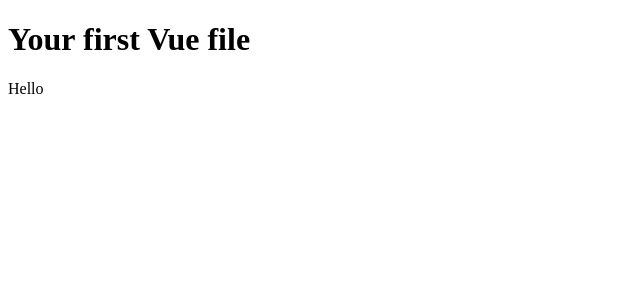
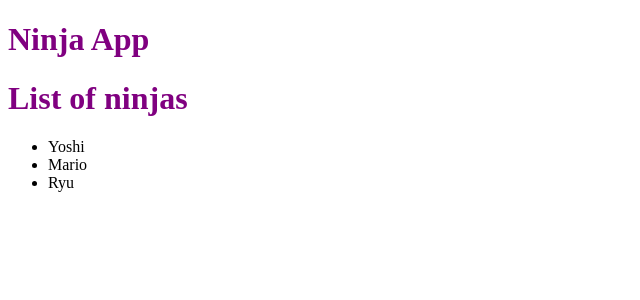
Before and after one commit to MatheusBaldi/vue-netninja, a Vue app in the folder vue-cli-way/: page / in a window 1280 px wide. Shown: the top 300 px of the page, without its empty margins (0-640 px from the left). Built offline with nearby package versions, Linux system fonts and the light colour scheme.

Commit message:
#19 Nesting components: globally(in main.js) and locally

```diff
--- a/vue-cli-way/src/App.vue
+++ b/vue-cli-way/src/App.vue
@@ -1,26 +1,27 @@
 <template>
   <div>
     <h1>{{ title }}</h1>
-    <p>{{ greeting() }}</p>
+    <Ninjas></Ninjas>
   </div>
 </template>
 
 <script>
+import Ninjas from './components/Ninjas.vue';
+
 export default {
+  components:{
+    Ninjas
+  },
   data(){
     return {
-      title: 'Your first Vue file'
-    }
-  },
-  methods:{
-    greeting(){
-      return 'Hello';
+      title: 'Ninja App'
     }
   }
-
 }
 </script>
 
 <style>
-
+h1{
+  color:purple;
+}
 </style>
--- /dev/null
+++ b/vue-cli-way/src/components/Ninjas.vue
@@ -0,0 +1,26 @@
+<template>
+  <div>
+
+    <h1>List of ninjas</h1>
+    <ul>
+      <li v-for="ninja in ninjas">{{ ninja }}</li>
+    </ul>
+
+  </div>
+</template>
+
+<script>
+export default {
+  data(){
+    return {
+      ninjas: ['Yoshi', 'Mario', 'Ryu']
+    }
+  }
+}
+</script>
+
+<style>
+h1{
+  color:green;
+}
+</style>
--- a/vue-cli-way/src/main.js
+++ b/vue-cli-way/src/main.js
@@ -1,5 +1,9 @@
 import Vue from 'vue'
 import App from './App.vue'
+import Ninjas from './components/Ninjas.vue'
+
+// For registering the component globally
+// Vue.component('ninjas', Ninjas)
 
 Vue.config.productionTip = false
 
```
